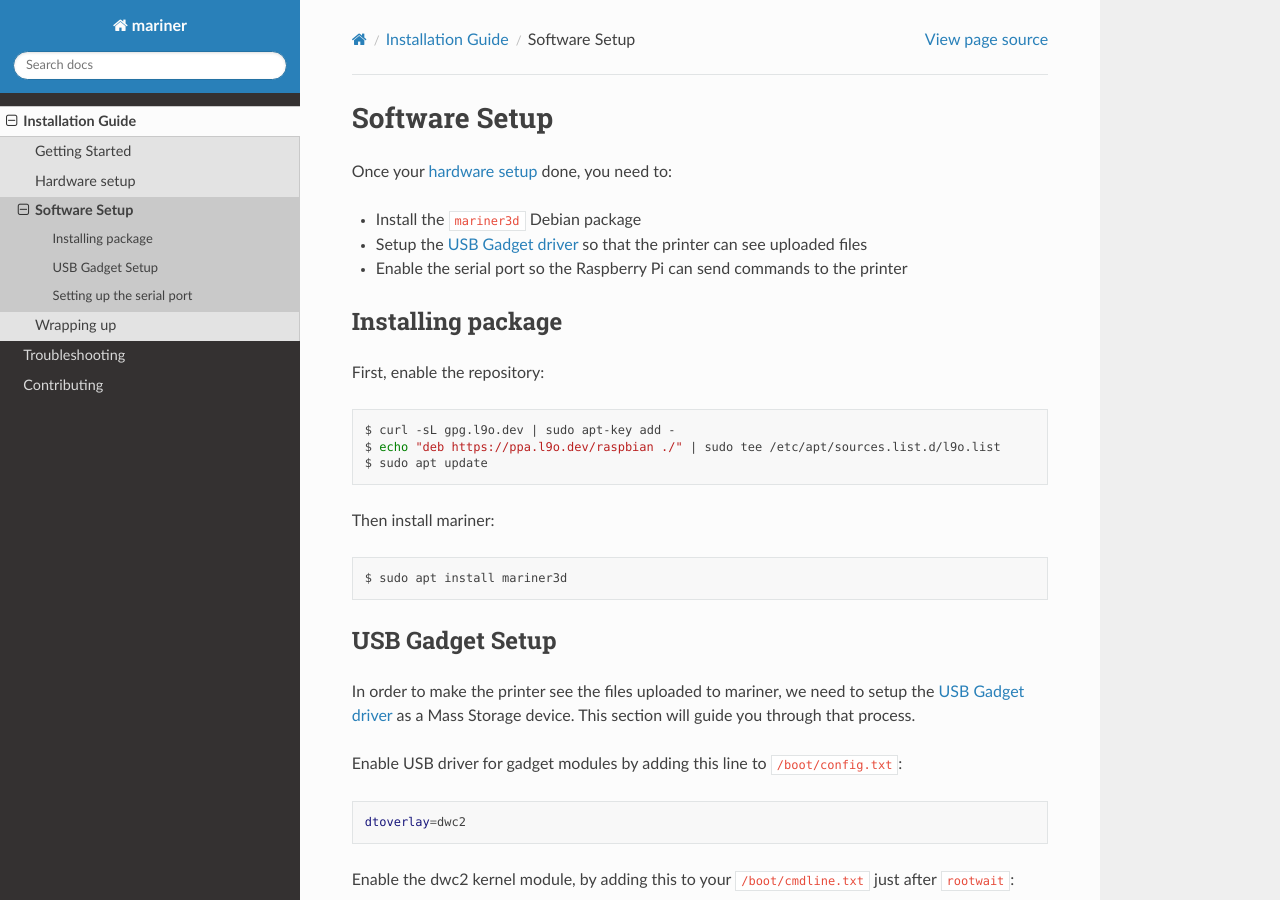
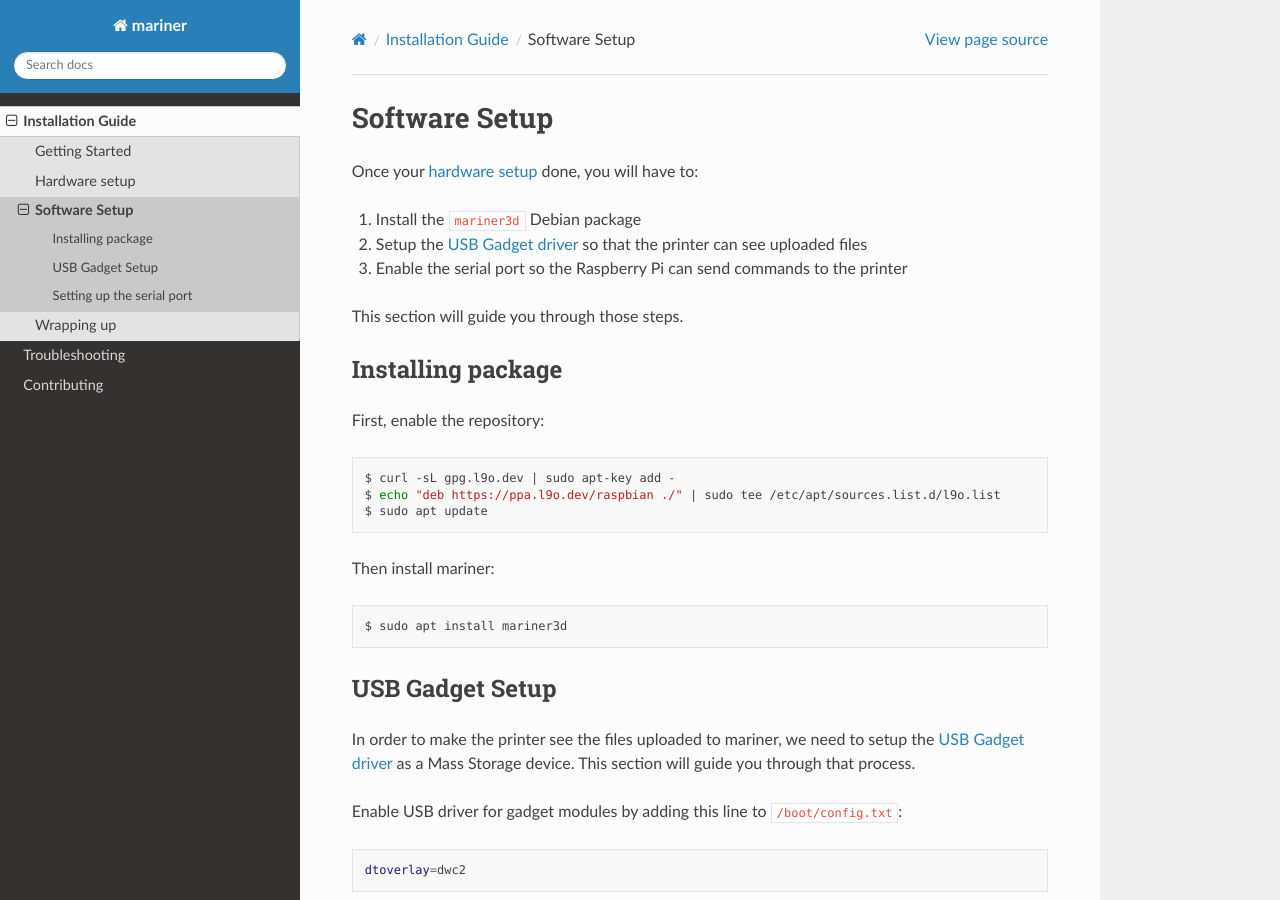
Before and after one commit to luizribeiro/mariner, a Sphinx documentation site: the page built from docs/software-setup.rst, in a window 1280 px wide and 900 px high. Built offline with Sphinx 7.4.7 and the Read the Docs theme 2.0.0, drawn with Linux system fonts in a browser that asks for light colours.

Commit message:
[docs] Tweaks to Software Setup

```diff
--- a/docs/software-setup.rst
+++ b/docs/software-setup.rst
@@ -1,13 +1,15 @@
 Software Setup
 ==============
 
-Once your :doc:`hardware setup <hardware-setup>` done, you need to:
+Once your :doc:`hardware setup <hardware-setup>` done, you will have to:
 
-* Install the ``mariner3d`` Debian package
-* Setup the `USB Gadget driver
-  <https://www.kernel.org/doc/html/latest/driver-api/usb/gadget.html>`_ so that
-  the printer can see uploaded files
-* Enable the serial port so the Raspberry Pi can send commands to the printer
+1. Install the ``mariner3d`` Debian package
+2. Setup the `USB Gadget driver
+   <https://www.kernel.org/doc/html/latest/driver-api/usb/gadget.html>`_ so that
+   the printer can see uploaded files
+3. Enable the serial port so the Raspberry Pi can send commands to the printer
+
+This section will guide you through those steps.
 
 Installing package
 ------------------
```
